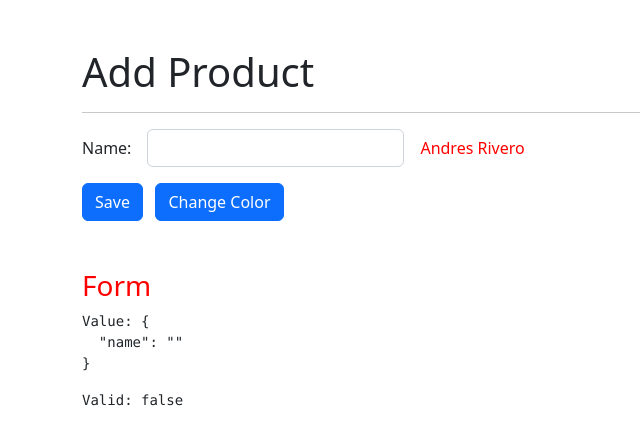
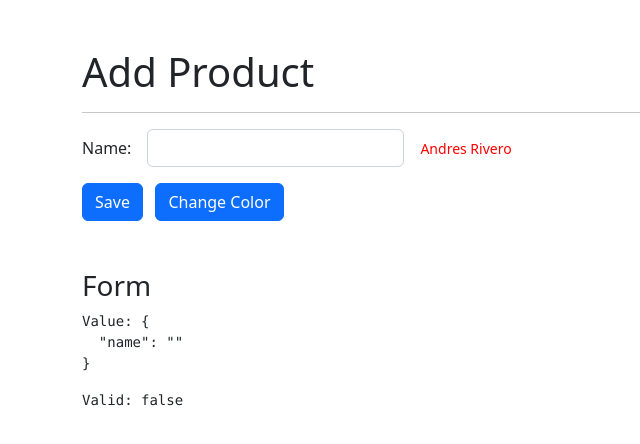
Before and after one commit to andres19r/directivesApp, an Angular app: page /products/add in a window 1280 px wide. Shown: the top 444 px of the page, without its empty margins (0-640 px from the left). Built offline with nearby package versions, Linux system fonts and the light colour scheme.

Commit message:
add and show default values for color & message

```diff
--- a/src/app/products/pages/add/add.component.html
+++ b/src/app/products/pages/add/add.component.html
@@ -30,6 +30,6 @@
   </div>
 </form>
 
-<h3 class="mt-5" error-msg [color]="colorCustom">Form</h3>
+<h3 class="mt-5">Form</h3>
 <pre>Value: {{ myForm.value | json }} </pre>
 <pre>Valid: {{ myForm.valid }}</pre>
--- a/src/app/shared/directives/error-msg.directive.ts
+++ b/src/app/shared/directives/error-msg.directive.ts
@@ -15,13 +15,14 @@ export class ErrorMsgDirective implements OnInit, OnChanges {
   private _color: string = 'red'
   private _message: string = 'This field is required'
 
+  // this @Input set only triggers if the property changes
   @Input() set color(value: string) {
-    this.htmlElement.nativeElement.style.color = value;
     this._color = value;
+    this.setColor();
   }
   @Input() set message(value: string) {
-    this.htmlElement.nativeElement.innerHTML = value;
     this._message = value;
+    this.setMessage();
   }
 
   constructor(private el: ElementRef<HTMLElement>) {
@@ -29,23 +30,24 @@ export class ErrorMsgDirective implements OnInit, OnChanges {
   }
 
   ngOnInit(): void {
-    // this.setColor();
-    // this.setMessage();
+    this.setColor();
+    this.setMessage();
+    this.setStyle();
+  }
+
+  ngOnChanges(changes: SimpleChanges): void {
+
   }
 
   setStyle(): void {
     this.htmlElement.nativeElement.classList.add('form-text');
   }
 
-  ngOnChanges(changes: SimpleChanges): void {
-
-  }
-
   setColor(): void {
-    this.htmlElement.nativeElement.style.color = this.color;
+    this.htmlElement.nativeElement.style.color = this._color;
   }
 
   setMessage(): void {
-    this.htmlElement.nativeElement.innerText = this.message;
+    this.htmlElement.nativeElement.innerText = this._message;
   }
 }
```
